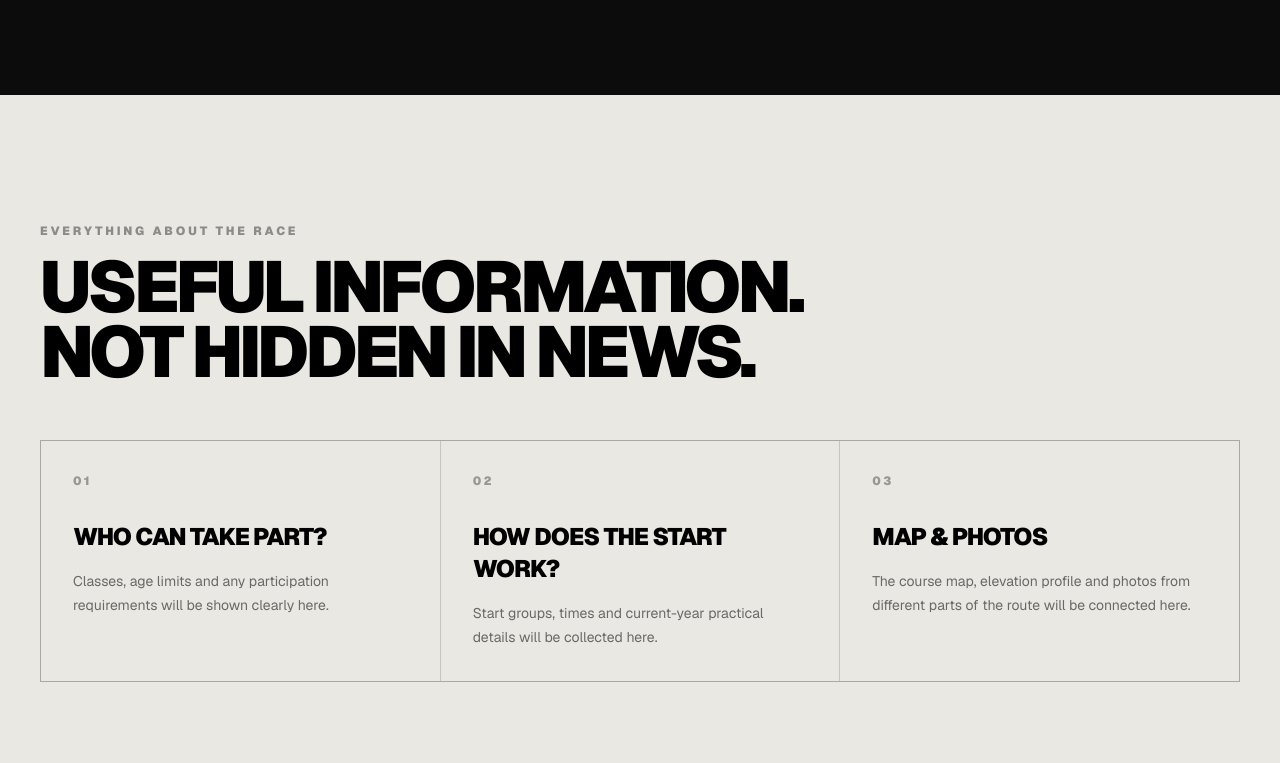
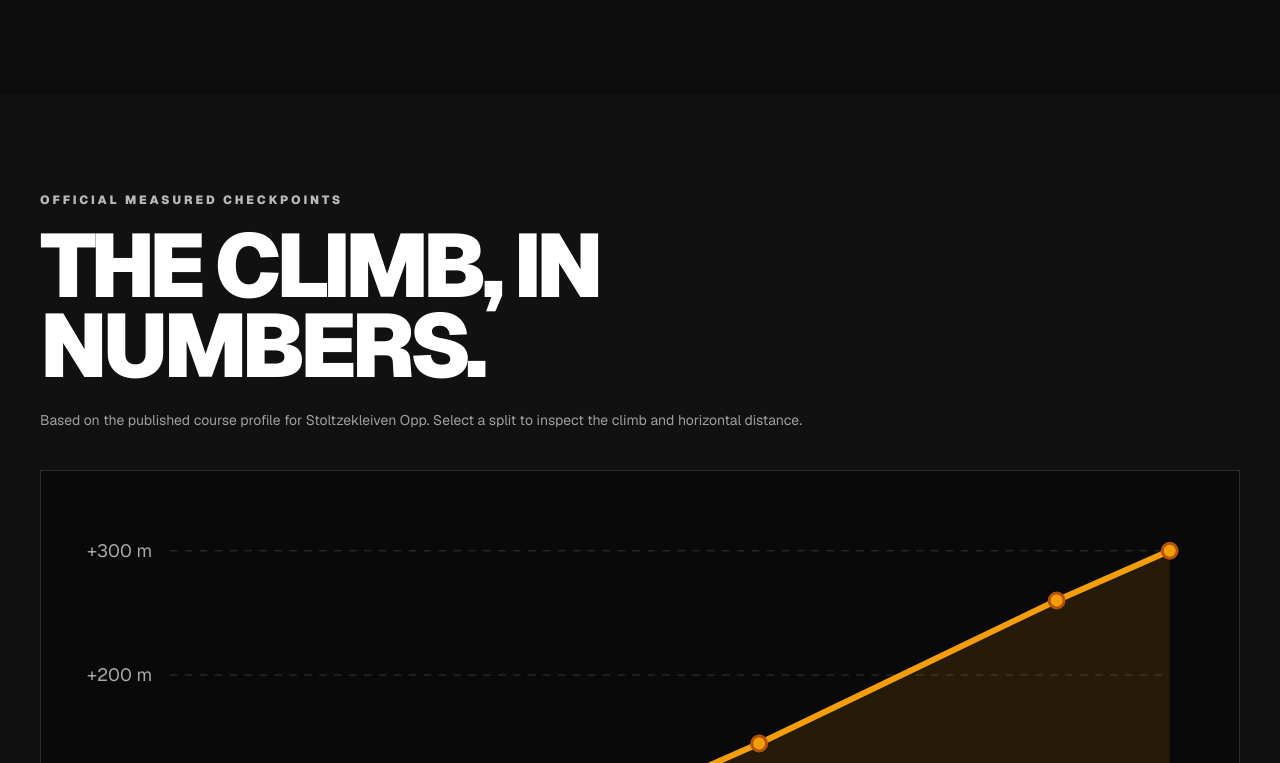
Before and after one commit to PMariusf/stoltzen, a Next.js app: page /en/race in a window 1280 px wide. Shown: the part 2657-3420 px from the top of the page. Built offline with nearby package versions, Linux system fonts and the light colour scheme.

Commit message:
Show measured elevation profile on race pages

```diff
--- a/src/app/en/race/page.tsx
+++ b/src/app/en/race/page.tsx
@@ -1,6 +1,7 @@
 import type { Metadata } from "next";
 import Link from "next/link";
 import InteractiveCourse from "@/components/race/InteractiveCourse";
+import MeasuredCourseProfile from "@/components/race/MeasuredCourseProfile";
 
 export const metadata: Metadata = {
   title: "The race",
@@ -112,6 +113,8 @@ export default function RacePage() {
         </div>
       </section>
 
+      <MeasuredCourseProfile locale="en" />
+
       <section className="bg-[#e9e8e3] text-black">
         <div className="mx-auto max-w-7xl px-6 py-24 md:px-10 lg:py-32">
           <p className="text-xs font-black uppercase tracking-[0.24em] text-black/40">
```
